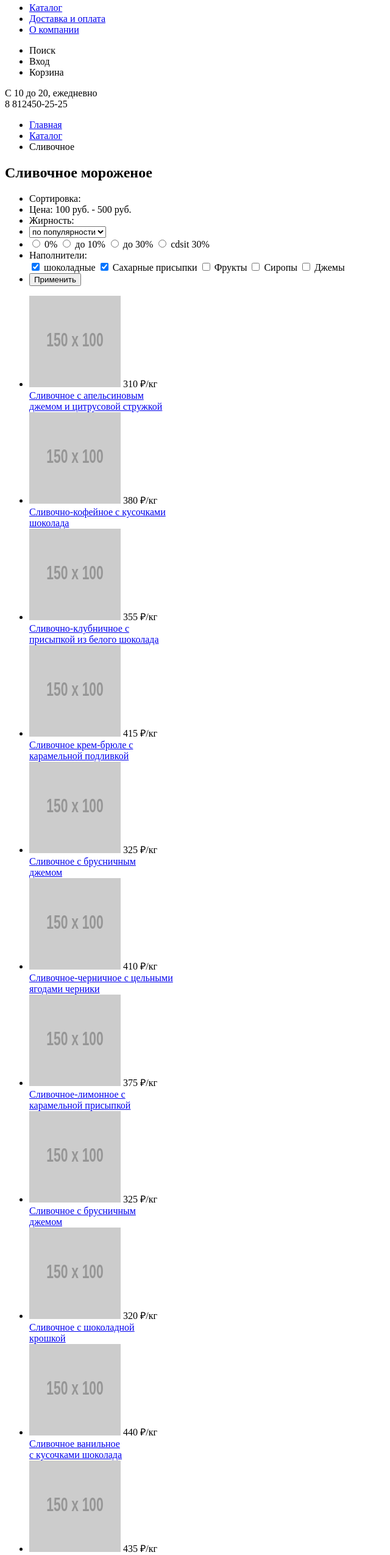
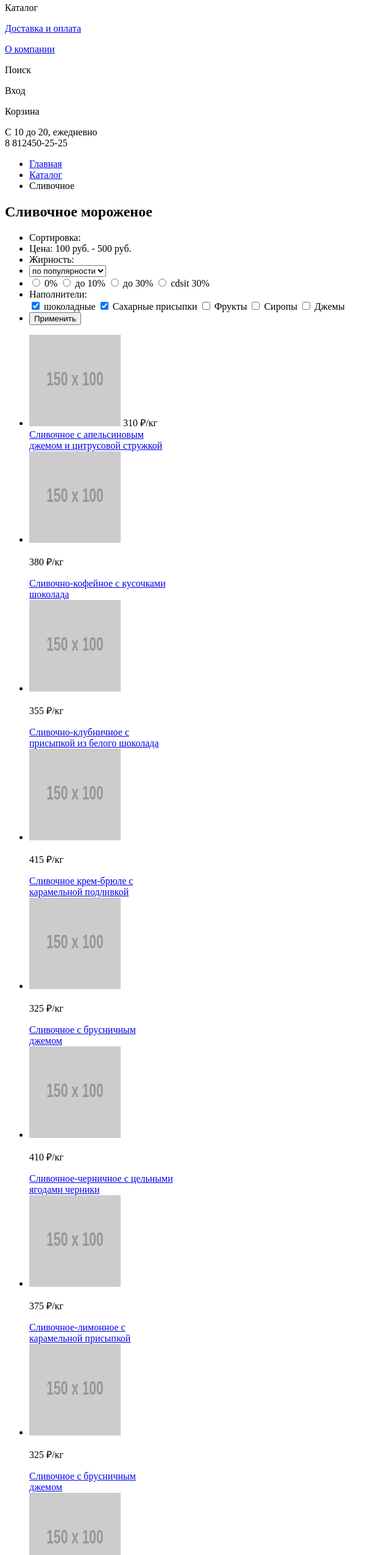
Before and after one commit to NORDMEN/179468-gllacy, a plain HTML site: page catalog.html in a window 1280 px wide. Shown: the part 74-2624 px from the top of the page at 61% size, without its empty margins (0-640 px from the left). Drawn offline with Linux system fonts and the light colour scheme; placeholder pictures from the web are drawn by us.

Commit message:
Пофиксил шапку
Проверил на валидность

```diff
--- a/catalog.html
+++ b/catalog.html
@@ -7,22 +7,30 @@
   <body>
     <header class="main-header">
       <nav class="main-navigation">
-        <a class="main-header-logo">
-          <a href="index.html" title="Главная">
-              <img src="http://placehold.it/150x100" width="110" height="50" alt="Логотип GlacyShop">
-          </a>
+        <a href="index.html" title="Главная" class="main-header-logo">
+          <img src="http://placehold.it/150x100" width="110" height="50" alt="Логотип GlacyShop">
         </a>
-          <ul class="site-navigation">
-            <li><a href="catalog.html">Каталог</a></li>
-            <li><a href="#">Доставка и оплата</a></li>
-            <li><a href="#">О компании</a></li>
-          </ul>
-          <ul class="user-navigation">
-            <li><span class="search">Поиск</span></li>
-            <li><span class="login">Вход</span></li>
-            <li><span class="basket">Корзина</span></li>
-          </ul>
-          <p>С 10 до 20, ежедневно<br>8 812450-25-25</p>
+        <section class="site-navigation">
+          <p>Каталог<br>
+            <!--
+            <ul>
+              <li><b>Новинки</b></li>
+              <li>Сливочное</li>
+              <li>Щербеты</li>
+              <li>Фруктовый лед</li>
+              <li>Мелорин</li>
+            </ul>
+            -->
+            </p>
+            <p><a href="#">Доставка и оплата</a></p>
+            <p><a href="#">О компании</a></p>
+        </section>
+        <section class="user-navigation">
+          <p>Поиск<!--выпадающая форма--></p>
+          <p>Вход<!--выпадающая форма--></p>
+          <p>Корзина<!--выпадающая форма--></p>
+        </section>
+        <p>С 10 до 20, ежедневно<br>8 812450-25-25</p>
       </nav>
     </header>
       <main class="container">
@@ -83,62 +91,62 @@
               <!--кнопка при наведении-->
             </li>
             <li><img src="http://placehold.it/150x100" width="150" height="150" alt="Кофейное с кусочками шоколада">
-              <span class="price">380 ₽/кг</span><br>
+              <p class="price">380 ₽/кг</p>
               <a href="#">Сливочно-кофейное с кусочками<br>шоколада</a>
               <!--кнопка при наведении-->
             </li>
               <li><img src="http://placehold.it/150x100" width="150" height="150" alt="Клубничное">
-              <span class="price">355 ₽/кг</span><br>
+              <p class="price">355 ₽/кг</p>
               <a href="#">Сливочно-клубничное с<br>присыпкой из белого шоколада</a>
               <!--кнопка при наведении-->
             </li>
             <li><img src="http://placehold.it/150x100" width="150" height="150" alt="Крем-брюле">
-              <span class="price">415 ₽/кг</span><br>
+              <p class="price">415 ₽/кг</p>
               <a href="#">Сливочное крем-брюле с<br>карамельной подливкой</a>
               <!--кнопка при наведении-->
             </li>
             <li><img src="http://placehold.it/150x100" width="150" height="150" alt="С брусничным джемом">
-              <span class="price">325 ₽/кг</span><br>
+              <p class="price">325 ₽/кг</p>
               <a href="#">Сливочное с брусничным<br>джемом</a>
               <!--кнопка при наведении-->
             </li>
             <li><img src="http://placehold.it/150x100" width="150" height="150" alt="Черничное">
-              <span class="price">410 ₽/кг</span><br>
+              <p class="price">410 ₽/кг</p>
               <a href="#">Сливочное-черничное с цельными<br>ягодами черники</a>
               <!--кнопка при наведении-->
             </li>
             <li><img src="http://placehold.it/150x100" width="150" height="150" alt="Лимонное">
-              <span class="price">375 ₽/кг</span><br>
+              <p class="price">375 ₽/кг</p>
               <a href="#">Сливочное-лимонное с <br>карамельной присыпкой</a>
               <!--кнопка при наведении-->
             </li>
             <li><img src="http://placehold.it/150x100" width="150" height="150" alt="С брусничным джемом">
-              <span class="price">325 ₽/кг</span><br>
+              <p class="price">325 ₽/кг</p>
               <a href="#">Сливочное с брусничным<br>джемом</a>
               <!--кнопка при наведении-->
             </li>
             <li><img src="http://placehold.it/150x100" width="150" height="150" alt="С шоколадной крошкой">
-              <span class="price">320 ₽/кг</span><br>
+              <p class="price">320 ₽/кг</p>
               <a href="#">Сливочное с шоколадной<br>крошкой</a>
               <!--кнопка при наведении-->
             </li>
             <li><img src="http://placehold.it/150x100" width="150" height="150" alt="Ванильное с кусочками шоколада">
-              <span class="price">440 ₽/кг</span><br>
+              <p class="price">440 ₽/кг</p>
               <a href="#">Сливочное ванильное<br>с кусочками шоколада</a>
               <!--кнопка при наведении-->
             </li>
             <li><img src="http://placehold.it/150x100" width="150" height="150" alt="С ментоловым сиропом">
-              <span class="price">435 ₽/кг</span><br>
+              <p class="price">435 ₽/кг</p>
               <a href="#">Сливочное с ментоловым<br>сиропом</a>
               <!--кнопка при наведении-->
             </li>
             <li><img src="http://placehold.it/150x100" width="150" height="150" alt="С кусочками черного шоколада">
-              <span class="price">355 ₽/кг</span><br>
+              <p class="price">355 ₽/кг</p>
               <a href="#">Сливочное с кусочками черного<br>шоколада</a>
               <!--кнопка при наведении-->
             </li>
             <li><img src="http://placehold.it/150x100" width="150" height="150" alt="С мятным сиропом">
-              <span class="price">420 ₽/кг</span><br>
+              <p class="price">420 ₽/кг</p>
               <a href="#">Сливочное с мятным<br>сиропом</a>
               <!--кнопка при наведении-->
             </li>
```
Also changed, not shown: index.html (+4 -6 lines).
